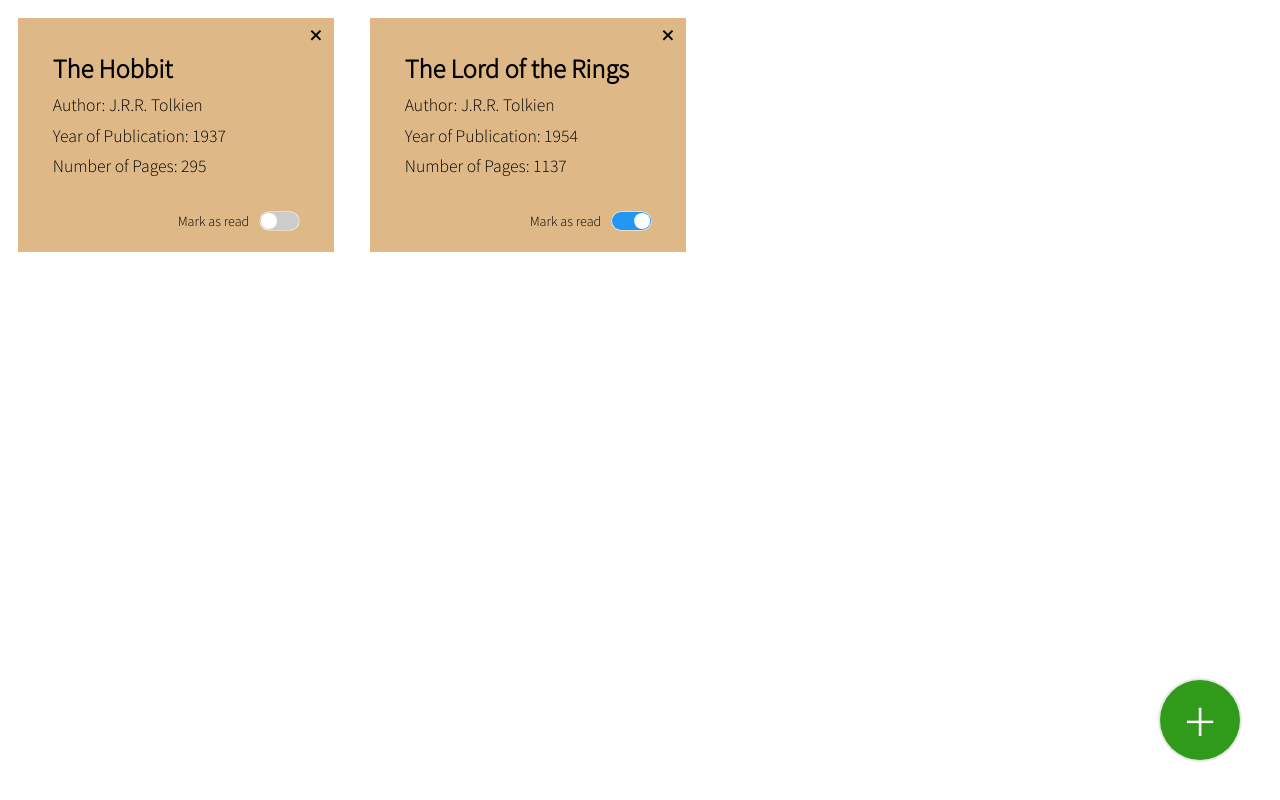
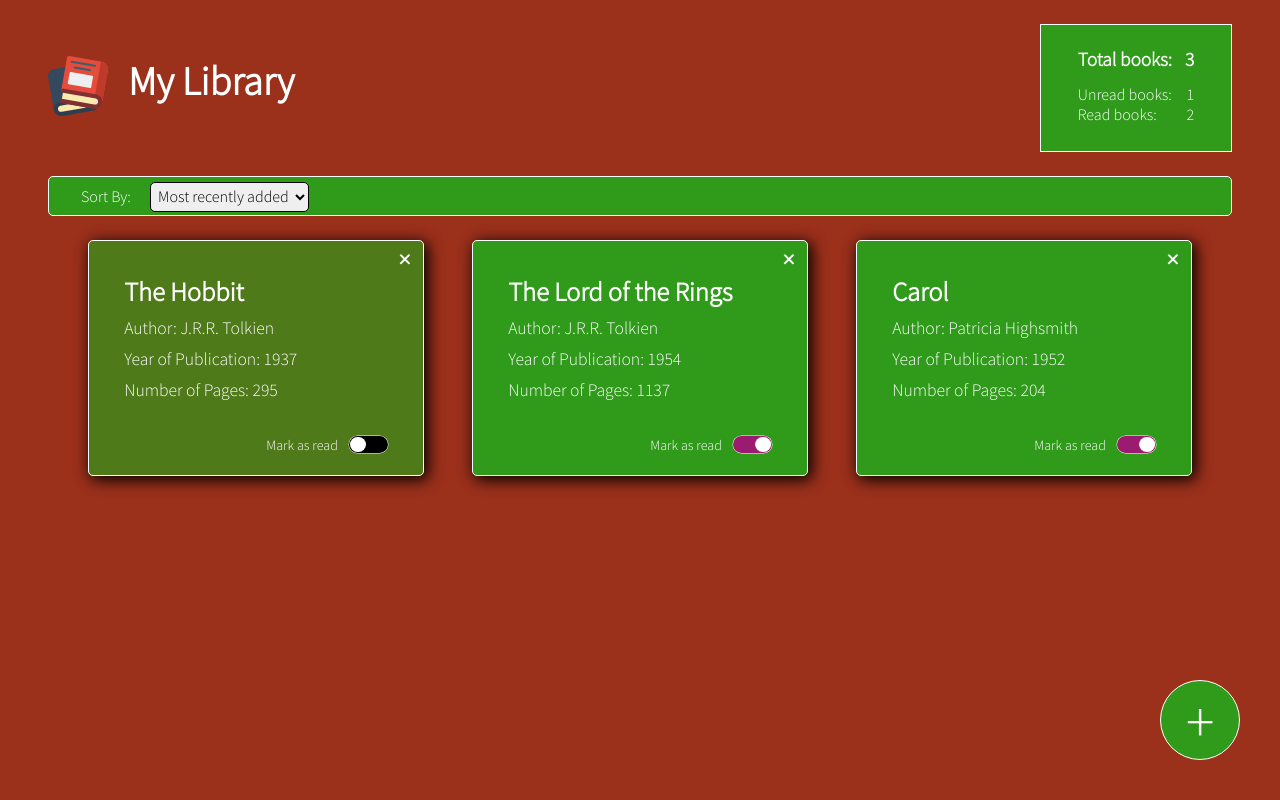
Before and after one commit to romainyvernes/library, a plain HTML site: page index.html in a window 1280 px wide. Drawn offline with Linux system fonts and the light colour scheme.

Commit message:
Completed project

```diff
--- a/index.html
+++ b/index.html
@@ -4,8 +4,35 @@
     <head>
         <link rel="stylesheet" href="style.css">
         <link href="https://fonts.googleapis.com/css2?family=Source+Sans+Pro:wght@300&display=swap" rel="stylesheet">
+        <link rel="icon" href="book.svg">
+        <title>My Library</title>
     </head>
     <body>
+
+        <header>
+            <div id="h1-container">
+                <img src="book.svg" alt="Two books, one on top of the other" height="60">
+                <h1>My Library</h1>
+            </div>
+            <div id="library-data">
+                <p id="total-books">Total books: <span>0</span></p>
+                <p id="unread-books">Unread books: <span>0</span></p>
+                <p id="read-books">Read books: <span>0</span></p>
+            </div>
+        </header>
+
+        <div id="middle-container">
+            <div id="sort-container">
+                <label for="sort-by">Sort By: </label>
+                <select name="sort-by" id="sort-by">
+                    <option value="add-date">Most recently added</option>
+                    <option value="title">Title</option>
+                    <option value="author">Author</option>
+                    <option value="year">Year</option>
+                </select>
+            </div>
+        </div>
+
         <div id="form-container">
             <form id="add-form" novalidate>
                 <button type="button" id="close-form-btn">+</button>
--- a/script.js
+++ b/script.js
@@ -4,6 +4,7 @@ function Book(title, author, pageCount, year, read) {
     this.pageCount = pageCount;
     this.year = year;
     this.read = read;
+    this.addDate = Date.now();
 }
 
 function Label(name, content, value) {
@@ -92,12 +93,20 @@ function createBookCard(book, index) {
 }
 
 function viewBooks() {
+    const currentSortingValue = sortDropdown.value;
+    sortBooks(currentSortingValue);
+
     const displayContainer = document.querySelector('#book-display');
     displayContainer.textContent = '';
     library.map((book, index) => {
         const bookCard = createBookCard(book, index);
         displayContainer.appendChild(bookCard);
     });
+
+    displayContainer.querySelectorAll('.book').forEach(book =>
+            toggleBookBckgrd(book));
+
+    updateLibraryData();
 }
 
 function displayForm() {
@@ -113,12 +122,10 @@ function hideForm() {
 function enableError(abort) {
     const fields = form.querySelectorAll('input, select');
     fields.forEach(field => {
-        field.style.borderColor = 'rgb(151, 151, 151)';
         const errorMsg = field.previousElementSibling;
         errorMsg.style.display = 'none';
         if (field.value === '') {
             abort = true;
-            field.style.borderColor = 'red';
             errorMsg.style.display = 'inline-block';
         }
     })
@@ -128,26 +135,94 @@ function enableError(abort) {
 function disableError() {
     const fields = form.querySelectorAll('input, select');
     fields.forEach(field => {
-        field.style.borderColor = 'rgb(151, 151, 151)';
         const errorMsg = field.previousElementSibling;
         errorMsg.style.display = 'none';
     });
 }
 
 function updateReadProp(event) {
-    const bookIndex = event.path[3].dataset.index;
+    const bookCard = event.path[3];
+    const bookIndex = bookCard.dataset.index;
     const readProperty = this.checked;
     if (readProperty) {
         library[bookIndex].read = true;
     } else {
         library[bookIndex].read = false;
     }
+
+    toggleBookBckgrd(bookCard);
+    updateLibraryData();
 }
 
 function deleteBook(event) {
     const bookIndex = event.path[1].dataset.index;
     library.splice(bookIndex, 1);
     viewBooks();
+}
+
+function updateLibraryData() {
+    const totalBooks = document.querySelector('#total-books span');
+    const unreadBooks = document.querySelector('#unread-books span');
+    const readBooks = document.querySelector('#read-books span');
+    const readStatusCount = library.reduce(((obj, book) => {
+        if (book.read) {
+            obj.readCount ? obj.readCount += 1 : obj.readCount = 1;
+        } else {
+            obj.unreadCount ? obj.unreadCount += 1 : obj.unreadCount = 1;
+        }
+        return obj;
+    }), {});
+
+    totalBooks.textContent = library.length ? library.length : 0;
+    unreadBooks.textContent = readStatusCount.unreadCount ? readStatusCount.unreadCount :
+            0;
+    readBooks.textContent = readStatusCount.readCount ? readStatusCount.readCount :
+            0;
+}
+
+function sortBooks(sortingValue) {
+    switch(sortingValue) {
+        case 'add-date':
+            library.sort((book1, book2) => book2.addDate - book1.addDate);
+            break;
+        case 'title':
+            library.sort((book1, book2) => {
+                const title1 = book1.title.toUpperCase();
+                const title2 = book2.title.toUpperCase();
+                if (title1 < title2) return -1;
+                if (title1 > title2) return 1;
+                return 0;
+            });
+            break;
+        case 'author':
+            library.sort((book1, book2) => {
+                const author1 = book1.author.toUpperCase();
+                const author2 = book2.author.toUpperCase();
+                const title1 = book1.title.toUpperCase();
+                const title2 = book2.title.toUpperCase();
+
+                if (author1 < author2) return -1;
+                if (author1 > author2) return 1;
+                if (title1 < title2) return -1;
+                if (title1 > title2) return 1;
+
+                return 0;
+            });
+            break;
+        case 'year':
+            library.sort((book1, book2) => book1.year - book2.year);
+            break;
+    }
+}
+
+function toggleBookBckgrd(bookCard) {
+    const book = library[bookCard.dataset.index];
+
+    if (book.read) {
+        bookCard.style.backgroundColor = 'rgb(48, 155, 27)';
+    } else {
+        bookCard.style.backgroundColor = 'rgb(48, 155, 27, .7)';
+    }
 }
 
 let library = [];
@@ -161,7 +236,8 @@ formContainer.addEventListener('click', e => {
 
 const theHobbit = new Book('The Hobbit', 'J.R.R. Tolkien', '295', '1937', false);
 const theLordOfTheRings = new Book('The Lord of the Rings', 'J.R.R. Tolkien', '1137', '1954', true);
-library.push(theHobbit, theLordOfTheRings);
+const carol = new Book('Carol', 'Patricia Highsmith', '204', '1952', true);
+library.push(theHobbit, theLordOfTheRings, carol);
 
 const form = document.querySelector('#add-form');
 form.addEventListener('submit', addBookToLibrary);
@@ -172,4 +248,7 @@ newBookBtn.addEventListener('click', displayForm);
 const closeFormBtn = document.querySelector('#close-form-btn');
 closeFormBtn.addEventListener('click', hideForm);
 
+const sortDropdown = document.querySelector('#sort-by');
+sortDropdown.addEventListener('change', viewBooks);
+
 viewBooks();
--- a/style.css
+++ b/style.css
@@ -8,10 +8,79 @@ body {
     font-family: 'Source Sans Pro', sans-serif;
     margin: 0;
     position: relative;
+    padding: 1.5em 3em;
+    background-color: #9b301b;
+}
+
+header {
+    display: flex;
+    justify-content: space-between;
+}
+
+#h1-container {
+    display: flex;
+    margin-top: 2em;
+}
+
+h1 {
+    font-size: 2.5em;
+    font-weight: bold;
+    margin: 0 0 0 .5em;
+    align-self: flex-start;
+    color: white;
+}
+
+#library-data {
+    height: 8em;
+    width: 12em;
+    border: 1px solid white;
+    padding: 1em 2.3em;
+    background-color: rgb(48, 155, 27);
+    color: white;
+}
+
+#library-data span {
+    float: right;
+}
+
+#total-books {
+    font-weight: 1000;
+    font-size: 1.2em;
+    margin: 0.3em 0 .7em 0;
+}
+
+#unread-books, #read-books {
+    margin: 0;
+}
+
+#middle-container {
+    height: 2.5em;
+    background-color: rgb(48, 155, 27);
+    margin: 1.5em 0;
+    border-radius: 5px;
+    color: white;
+    border: 1px solid white;
+}
+
+#sort-container {
+    margin-left: 2em;
+}
+
+#sort-container select {
+    margin-top: .3em;
+    margin-left: 1em;
+    border-radius: 5px;
+    padding: 0.2em;
+    font-family: 'Source Sans Pro', sans-serif;
+    font-size: 1em;
+    border-color: black;
 }
 
 #book-display {
-    display: flex;
+    display: grid;
+    grid-template-columns: repeat(auto-fit, minmax(19em, 21em));
+    gap: 3em;
+    justify-content: center;
 }
 
 #add-btn {
@@ -25,14 +94,14 @@ body {
     margin-right: 5vh;
     color: white;
     background-color: rgb(48, 155, 27);
-    font-size: 8vh;
+    font-size: 7.5vh;
     font-family: 'Source Sans Pro', sans-serif;
     border: none;
     outline: none;
-    z-index: 3;
+    z-index: 10;
     padding: 0;
     transition: all .2s ease;
-    box-shadow: 0 0 0.9px 2px rgba(0, 0, 0, 0.1);
+    border: 1px solid white;
 }
 
 #add-btn:hover {
@@ -42,15 +111,17 @@ body {
 #form-container {
     position: absolute;
     background-color: rgba(0, 0, 0, 0.5);
-    z-index: 2;
+    z-index: 5;
     height: 100vh;
     width: 100%;
     backdrop-filter: blur(4px);
     display: none;
+    left: 0;
+    top: 0;
 }
 
 #add-form {
-    background-color: white;
+    background-color: #9b301b;
     padding: 0 2em;
     width: fit-content;
     position: absolute;
@@ -61,7 +132,8 @@ body {
     margin: auto;
     height: fit-content;
     border-radius: 15px;
-    box-shadow: 0 0 2px 1px white;
+    border: 1px solid white;
+    color: white;
 }
 
 #close-form-btn, .close-book-btn {
@@ -76,6 +148,7 @@ body {
     cursor: pointer;
     margin-top: .5em;
     transition: all .2s ease;
+    color: white;
 }
 
 #close-form-btn:hover, .close-book-btn:hover {
@@ -100,7 +173,7 @@ body {
     outline: none;
     font-size: 1em;
     display: block;
-    border: 1px solid rgb(151, 151, 151);
+    border: 1px solid black;
 }
 
 .form-field label {
@@ -127,18 +200,16 @@ body {
     border: 1px solid black;
 }
 
-#reset-form:hover {
-    background-color: rgb(148, 2, 2);
+#submit-form:hover, #reset-form:hover {
+    background-color: black;
     color: white;
+    border-color: white;
 }
 
-#submit-form:hover {
-    background-color: green;
-    color: white;
-}
+
 
 .error-msg {
-    color: red;
+    color: white;
     display: none;
     margin: 0;
     margin-right: 0.5em;
@@ -147,15 +218,16 @@ body {
 }
 
 .book {
-    background-color: burlywood;
-    margin: 1em;
+    background-color: rgb(48, 155, 27);
     padding: 0 2em;
     padding-bottom: 1em;
-    width: fit-content;
-    min-width: 18em;
     height: fit-content;
     font-size: 1.1em;
     position: relative;
+    border-radius: 5px;
+    box-shadow: 3px 3px 15px 1px black;
+    color: white;
+    border: 1px solid white;
 }
 
 .close-book-btn {
@@ -171,10 +243,12 @@ body {
     font-weight: bold;
     margin: 0;
     margin-top: 1.3em;
+    overflow-wrap: break-word;
 }
 
 .author, .date, .pages {
     margin: .5em 0;
+    overflow-wrap: break-word;
 }
 
 .read-container {
@@ -210,7 +284,7 @@ body {
     left: 0;
     right: 0;
     bottom: 0;
-    background-color: #ccc;
+    background-color: black;
     -webkit-transition: .4s;
     transition: .4s;
     border-radius: .8em;
@@ -220,10 +294,10 @@ body {
 .toggle-span::before {
     position: absolute;
     content: '';
-    height: .9em;
-    width: .9em;
-    left: .05em;
-    bottom: .05em;
+    height: 15.5px;
+    width: 15.5px;
+    left: 1px;
+    bottom: 1px;
     background-color: white;
     -webkit-transition: .4s;
     transition: .4s;
@@ -231,7 +305,7 @@ body {
 }
 
 .toggle-input:checked + .toggle-span {
-    background-color: #2196F3;
+    background-color: #9b1b70;
 }
 
 .toggle-input:checked + .toggle-span::before {
```
Also changed, not shown: book.svg (added).
